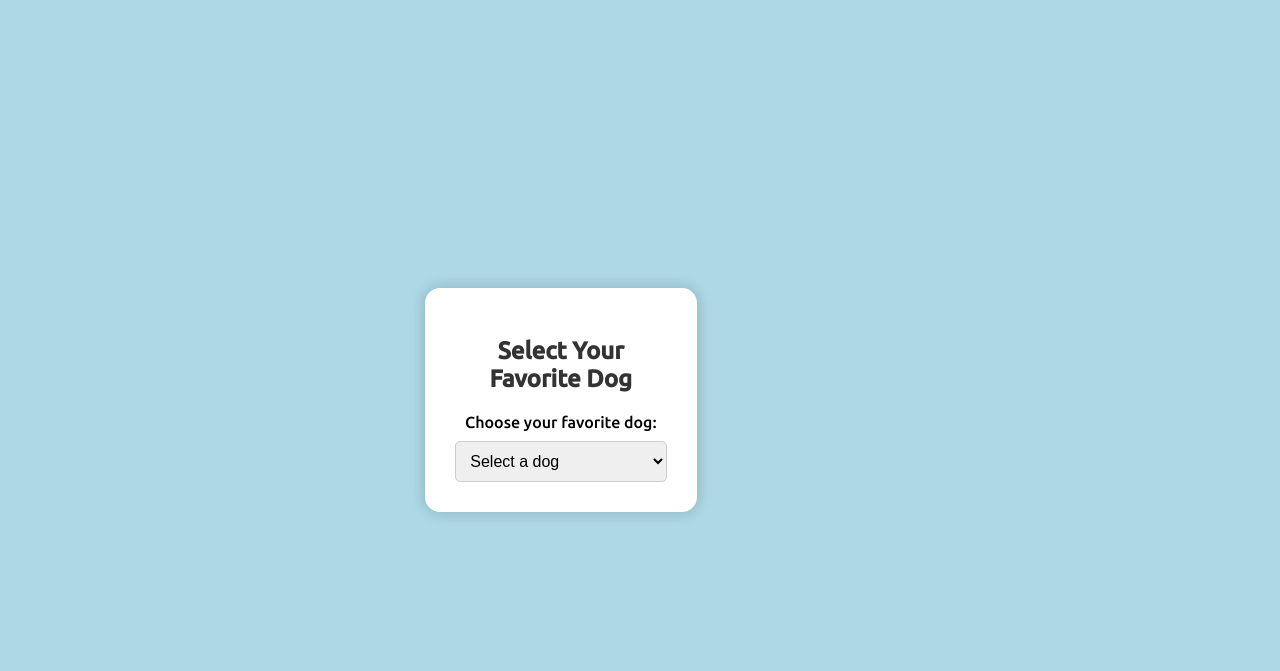
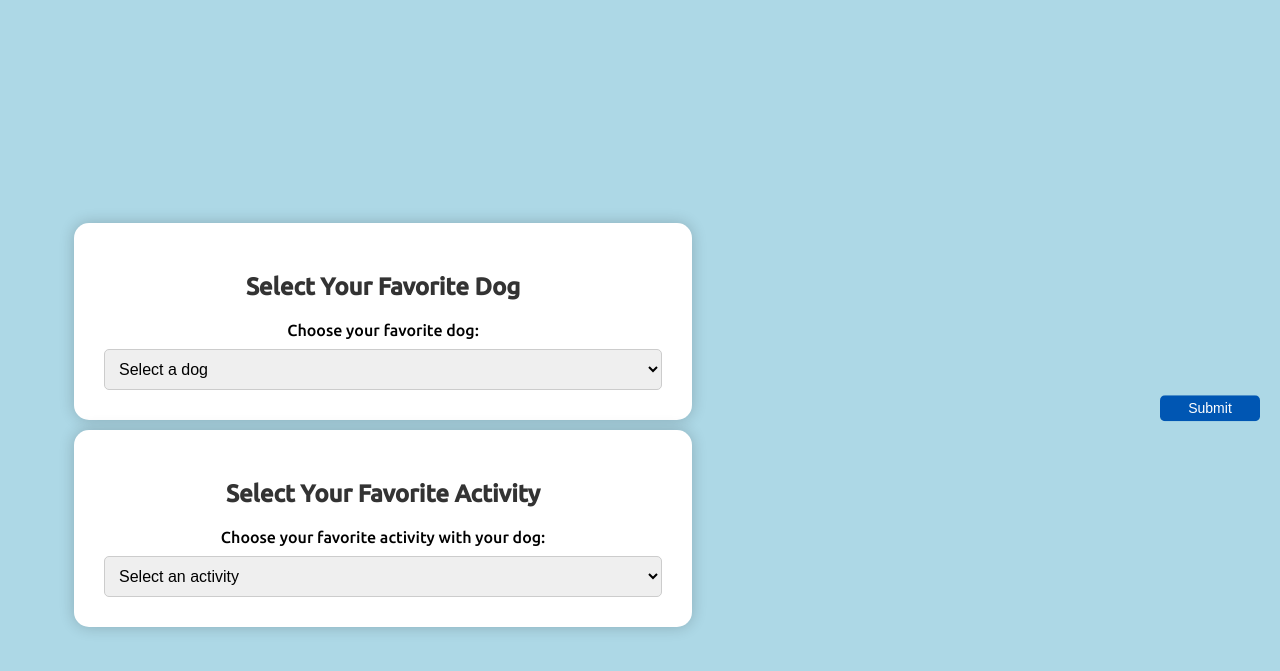
Before and after one commit to napalashe/flask_dog_lang, a Flask app: page /start in a window 1280 px wide. Shown: the top 671 px of the page. Run offline with Flask 3, Linux system fonts and the light colour scheme.

Commit message:
more interactive pages plus js

```diff
--- a/app.py
+++ b/app.py
@@ -32,19 +32,22 @@ def welcome():
 # Route for the main page
 @app.route('/start', methods=['GET', 'POST'])
 def index():
-    dog_type = request.form.get('dog_type')
-    activity = request.form.get('activity')
+    if request.method == 'POST':
+        dog_type = request.form.get('dog_type')
+        activity = request.form.get('activity')
 
-    if request.method == 'POST' and dog_type and not activity:
-        # Render the template to show the activity dropdown after selecting the dog
-        return render_template('index.html', result=False, dog_type=dog_type)
+        if dog_type and activity:
+            programming_language, programming_paradigm = determine_language_and_paradigm(dog_type, activity)
+            return redirect(url_for('results', language=programming_language, paradigm=programming_paradigm))
 
-    if request.method == 'POST' and dog_type and activity:
-        # Continue to the next step after both dog and activity are selected
-        programming_language, programming_paradigm = determine_language_and_paradigm(dog_type, activity)
-        return render_template('index.html', result=True, language=programming_language, paradigm=programming_paradigm, dog_type=dog_type, activity=activity)
+    return render_template('index.html')
 
-    return render_template('index.html', result=False)
+# Route for the results page
+@app.route('/results')
+def results():
+    language = request.args.get('language')
+    paradigm = request.args.get('paradigm')
+    return render_template('results.html', language=language, paradigm=paradigm)
 
 if __name__ == '__main__':
     app.run(debug=True)
--- a/static/styles.css
+++ b/static/styles.css
@@ -1,28 +1,26 @@
-/* styles.css */
-
-/* Import the Ubuntu font */
 @import url("https://fonts.googleapis.com/css2?family=Ubuntu:wght@500&display=swap");
 
 body {
   font-family: "Ubuntu", sans-serif;
-  background-color: #add8e6; /* Light blue background */
+  background-color: #add8e6;
   margin: 0;
   padding: 0;
   display: flex;
   justify-content: center;
   align-items: center;
   height: 100vh;
+  position: relative;
   flex-direction: column;
-  position: relative; /* To position the sun effect */
 }
 
 .container {
   display: flex;
-  flex-direction: row;
-  justify-content: space-around;
+  flex-wrap: wrap;
+  justify-content: space-between;
   align-items: flex-start;
   width: 90%;
   max-width: 1200px;
+  margin-top: 50px;
 }
 
 .selection-box {
@@ -30,8 +28,8 @@ body {
   padding: 30px;
   border-radius: 15px;
   box-shadow: 0px 0px 15px rgba(0, 0, 0, 0.2);
-  width: 45%;
-  margin: 20px;
+  flex: 1 1 45%;
+  margin: 10px;
   text-align: center;
 }
 
@@ -42,16 +40,62 @@ body {
 
 .dog-image img,
 .activity-image img {
-  max-width: 100%;
+  max-width: 50%;
   height: auto;
   border-radius: 10px;
   box-shadow: 0px 0px 10px rgba(0, 0, 0, 0.1);
+  display: block;
+  margin: 0 auto;
+}
+
+.submit-button {
+  position: absolute;
+  right: 20px;
+  top: 50%;
+  transform: translateY(-50%) scale(0.7);
+  width: 100px;
+  padding: 5px 10px;
+  background-color: #0056b3;
+  color: white;
+  font-size: 14px;
+  border: none;
+  border-radius: 5px;
+  cursor: pointer;
+  transition: background-color 0.3s ease, transform 0.3s ease;
+  animation: hoverUpDown 1s infinite ease-in-out alternate;
+}
+
+.submit-button:hover {
+  background-color: #003d7a;
+}
+
+@keyframes hoverUpDown {
+  from {
+    transform: translateY(-50%);
+  }
+  to {
+    transform: translateY(-60%);
+  }
 }
 
 .result {
+  display: none;
   margin-top: 20px;
   color: #0056b3;
   font-size: 18px;
+}
+
+.result.show {
+  display: block;
+  opacity: 1;
+  transition: opacity 5s ease;
+}
+
+.result img {
+  max-width: 150px;
+  margin-top: 20px;
+  border-radius: 10px;
+  box-shadow: 0px 0px 10px rgba(0, 0, 0, 0.1);
 }
 
 select,
--- a/templates/index.html
+++ b/templates/index.html
@@ -1,66 +1,60 @@
 <!DOCTYPE html>
 <html lang="en">
   <head>
-    <meta charset="UTF-8">
-    <meta name="viewport" content="width=device-width, initial-scale=1.0">
+    <meta charset="UTF-8" />
+    <meta name="viewport" content="width=device-width, initial-scale=1.0" />
     <title>Dog to Programming Language</title>
-    <link rel="stylesheet" href="{{ url_for('static', filename='styles.css') }}">
+    <link
+      rel="stylesheet"
+      href="{{ url_for('static', filename='styles.css') }}"
+    />
   </head>
   <body>
     <div class="container">
-        <form method="POST">
+      <form method="POST" action="{{ url_for('index') }}">
         <div class="selection-box">
           <h2>Select Your Favorite Dog</h2>
           <label for="dog_type">Choose your favorite dog:</label>
-                <select name="dog_type" id="dog_type" required onchange="this.form.submit()">
+          <select name="dog_type" id="dog_type" required>
             <option value="">Select a dog</option>
-                    <option value="Golden Retriever" {% if dog_type == 'Golden Retriever' %}selected{% endif %}>Golden Retriever</option>
-                    <option value="German Shepherd" {% if dog_type == 'German Shepherd' %}selected{% endif %}>German Shepherd</option>
-                    <option value="Bulldog" {% if dog_type == 'Bulldog' %}selected{% endif %}>Bulldog</option>
-                    <option value="Poodle" {% if dog_type == 'Poodle' %}selected{% endif %}>Poodle</option>
-                    <option value="Beagle" {% if dog_type == 'Beagle' %}selected{% endif %}>Beagle</option>
-                    <option value="Dachshund" {% if dog_type == 'Dachshund' %}selected{% endif %}>Dachshund</option>
-                    <option value="Siberian Husky" {% if dog_type == 'Siberian Husky' %}selected{% endif %}>Siberian Husky</option>
-                    <option value="Chihuahua" {% if dog_type == 'Chihuahua' %}selected{% endif %}>Chihuahua</option>
+            <option value="Golden Retriever">Golden Retriever</option>
+            <option value="German Shepherd">German Shepherd</option>
+            <option value="Bulldog">Bulldog</option>
+            <option value="Poodle">Poodle</option>
+            <option value="Beagle">Beagle</option>
+            <option value="Dachshund">Dachshund</option>
+            <option value="Siberian Husky">Siberian Husky</option>
+            <option value="Chihuahua">Chihuahua</option>
           </select>
-                {% if dog_type %}
-
-                <div class="dog-image">
-                    <img src="{{ url_for('static', filename='images/' + dog_type.replace(' ', '_').lower() + '.jpg') }}" alt="{{ dog_type }}">
+          <div class="dog-image" id="dog-image">
+            <!-- Image for the dog will be displayed here -->
           </div>
-                {% endif %}
         </div>
 
-            {% if dog_type %}
         <div class="selection-box">
           <h2>Select Your Favorite Activity</h2>
-                <label for="activity">Choose your favorite activity with your dog:</label>
-                <select name="activity" id="activity" required onchange="this.form.submit()">
+          <label for="activity"
+            >Choose your favorite activity with your dog:</label
+          >
+          <select name="activity" id="activity" required>
             <option value="">Select an activity</option>
-                    <option value="Walk the dog" {% if activity == 'Walk the dog' %}selected{% endif %}>Walk the dog</option>
-                    <option value="Cuddle with the dog" {% if activity == 'Cuddle with the dog' %}selected{% endif %}>Cuddle with the dog</option>
-                    <option value="Play with dog on the water" {% if activity == 'Play with dog on the water' %}selected{% endif %}>Play with dog on the water</option>
-                    <option value="Go to the dog park" {% if activity == 'Go to the dog park' %}selected{% endif %}>Go to the dog park</option>
-                    <option value="Train the dog" {% if activity == 'Train the dog' %}selected{% endif %}>Train the dog</option>
-                    <option value="Run with the dog" {% if activity == 'Run with the dog' %}selected{% endif %}>Run with the dog</option>
-                    <option value="Teach the dog tricks" {% if activity == 'Teach the dog tricks' %}selected{% endif %}>Teach the dog tricks</option>
+            <option value="Walk the dog">Walk the dog</option>
+            <option value="Cuddle with the dog">Cuddle with the dog</option>
+            <option value="Play with dog on the water">
+              Play with dog on the water
+            </option>
+            <option value="Go to the dog park">Go to the dog park</option>
+            <option value="Train the dog">Train the dog</option>
+            <option value="Run with the dog">Run with the dog</option>
+            <option value="Teach the dog tricks">Teach the dog tricks</option>
           </select>
-                {% if activity %}
+          <div class="activity-image" id="activity-image">
+            <!-- Image for the activity will be displayed here -->
+          </div>
+        </div>
 
-                <div class="activity-image">
-                    <img src="{{ url_for('static', filename='images/' + activity.replace(' ', '_').lower() + '.jpg') }}" alt="{{ activity }}">
-                </div>
-                {% endif %}
-            </div>
-            {% endif %}
+        <button type="submit" class="submit-button">Submit</button>
       </form>
-
-        {% if result %}
-        <div class="result">
-            <h2>Your programming language is: {{ language }}</h2>
-            <h3>Your programming paradigm is: {{ paradigm }}</h3>
-        </div>
-        {% endif %}
     </div>
   </body>
 </html>
```
Also changed, not shown: other parts of static/styles.css (+75 -14 lines), static/script.js (added, +47 -0 lines), templates/results.html (added, +22 -0 lines), templates/welcome.html (+51 -2 lines). Lines whose indentation alone changed are shown as unchanged.
